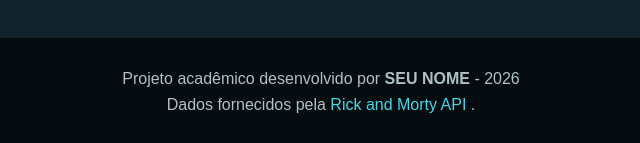
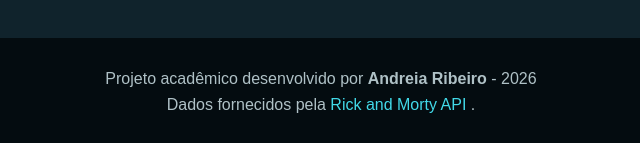
Before and after one commit to andreia2019451/Cria-o-de-uma-aplica-o-front-end-para-uma-API-de-desenhos-de-sucesso-dos-anos-90-e-2000., a plain HTML site: page index.html in a window 1280 px wide. Shown: the part 1568-1711 px from the top of the page, 319-959 px from the left. Drawn offline with Linux system fonts and the light colour scheme; no server answers; files whose address does not match are found by name; a web font is replaced by a local one.

Commit message:
Update footer with developer name

```diff
--- a/index.html
+++ b/index.html
@@ -125,7 +125,7 @@
     <footer class="rodape">
         <p>
             Projeto acadêmico desenvolvido por
-            <strong>SEU NOME</strong> -
+            <strong>Andreia Ribeiro</strong> -
             <span id="ano"></span>
         </p>
 
```
